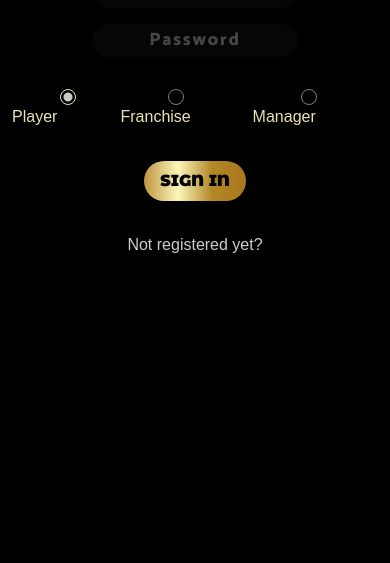
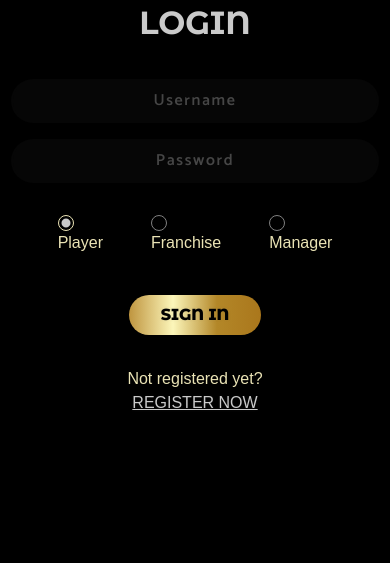
Before and after one commit to auctionr/AuctionR, a PHP site: page /login.html in a window 390 px wide. Shown: the part 281-844 px from the top of the page. Run offline with PHP 8.4, Linux system fonts and the light colour scheme; some web fonts are replaced.

Commit message:
css folder

```diff
--- a/src/login.css
+++ b/src/css/login.css
@@ -40,9 +40,9 @@ h4 {
   justify-content: center;
   align-items: center;
   font-family: var(--f2);
-  font-size: 2rem;
+  font-size: 0.6rem;
   font-weight: 800;
-  margin: 0 0 2rem 0;
+  margin: 0 0 2rem 2rem;
 }
 
 .footer {
@@ -61,6 +61,7 @@ h4 {
   align-items: center;
   justify-content: center;
   border-radius: 1.5em;
+  height:90%;
   box-shadow: 0px 11px 35px 2px rgba(0, 0, 0, 0.14);
 }
 
@@ -69,13 +70,20 @@ h4 {
   font-family: var(--f2);
   font-weight: bold;
   font-size: 2em;
+  display:flex;
+  flex-direction: column;
+  align-items: center;
+
 }
 
+
 .un {
+  width:23em;
   color: var(--c4);
   opacity: 0.6;
-  font-weight: 800;
-  font-size: 1.12em;
+  font-weight: 600;
+  padding:0.5rem 0;
+  font-size:1em;
   letter-spacing: 0.1em;
   background: rgba(245, 245, 245, 0.04);
   border: none;
@@ -85,6 +93,7 @@ h4 {
   text-align: center;
   font-family: var(--f1);
   margin: .5rem 0;
+  margin-top: 2em;
 }
 
 .form1{
@@ -102,10 +111,12 @@ h4 {
 }
 
 .pass {
+  width:23em;
   color: var(--c4);
   opacity: 0.6;
-  font-weight: 800;
-  font-size: 1.12em;
+  padding:0.5rem 0;
+  font-weight: 600;
+  font-size: 1em;
   letter-spacing: 0.1em;
   background: rgba(245, 245, 245, 0.04);
   border: none;
@@ -125,11 +136,13 @@ h4 {
 .l-choice{
   display: flex;
   align-items: center;
+  margin-left:3em;
 }
 
 .un:focus,
 .pass:focus {
-  border: 2px solid var(--c3) !important;
+  border: 1px solid var(--c3) !important;
+
 }
 
 .signin {
@@ -137,14 +150,14 @@ h4 {
   border-radius: 6em;
   color: var(--c1);
   font-family: var(--f2);
-  font-weight: 900;
+  font-weight: 800;
   background: linear-gradient(to right, #bf953f, #fcf6ba, #b38728, #aa771c);
   border: 0;
-  padding: .5em 1em;
+  padding: .5em 2em;
   font-family: var(--f2);
   font-size: 1rem;
   box-shadow: 0 0 20px 1px rgba(0, 0, 0, 0.04);
-  margin: 2rem 0 1rem 0;
+  margin: 2.5rem 0 1rem 0;
 }
 
 .forgot {
@@ -165,13 +178,13 @@ label > input[type="radio"] {
 }
 label > input[type="radio"] + *::before {
   content: "";
-  display: inline-flex;
+  display:inline-flex;
 
-  vertical-align: bottom;
+  vertical-align: center;
   width: 1rem;
   height: 1rem;
-  margin-right: 0.3rem;
-  margin-left: 3em;
+  margin-right: .3rem;
+
   border-radius: 50%;
   border-style: solid;
   border-width: 0.1rem;
--- a/src/franchisedashboard.html
+++ b/src/franchisedashboard.html
@@ -23,7 +23,7 @@
       href="https://fonts.googleapis.com/css2?family=Catamaran:wght@100;200;300;400;500;600;700;800;900&family=Martel+Sans:wght@200;300;400;600;700;800;900&family=Montserrat+Alternates:ital,wght@0,100;0,200;0,300;0,400;0,500;0,600;0,700;0,800;0,900;1,100;1,200;1,300;1,400;1,500;1,600;1,700;1,800;1,900&display=swap"
       rel="stylesheet"
     />
-    <link rel="stylesheet" href="./auctionr.css" />
+    <link rel="stylesheet" href="./css/auctionr.css" />
     <script
       src="https://code.jquery.com/jquery-3.6.0.min.js"
       integrity="sha256-/xUj+3OJU5yExlq6GSYGSHk7tPXikynS7ogEvDej/m4="
--- a/src/index.html
+++ b/src/index.html
@@ -23,7 +23,7 @@
       href="https://fonts.googleapis.com/css2?family=Catamaran:wght@100;200;300;400;500;600;700;800;900&family=Martel+Sans:wght@200;300;400;600;700;800;900&family=Montserrat+Alternates:ital,wght@0,100;0,200;0,300;0,400;0,500;0,600;0,700;0,800;0,900;1,100;1,200;1,300;1,400;1,500;1,600;1,700;1,800;1,900&display=swap"
       rel="stylesheet"
     />
-    <link rel="stylesheet" href="./auctionr.css" />
+    <link rel="stylesheet" href="./css/auctionr.css" />
     <script
       src="https://code.jquery.com/jquery-3.6.0.min.js"
       integrity="sha256-/xUj+3OJU5yExlq6GSYGSHk7tPXikynS7ogEvDej/m4="
--- a/src/login.html
+++ b/src/login.html
@@ -24,7 +24,7 @@
           href="https://fonts.googleapis.com/css2?family=Catamaran:wght@100;200;300;400;500;600;700;800;900&family=Martel+Sans:wght@200;300;400;600;700;800;900&family=Montserrat+Alternates:ital,wght@0,100;0,200;0,300;0,400;0,500;0,600;0,700;0,800;0,900;1,100;1,200;1,300;1,400;1,500;1,600;1,700;1,800;1,900&display=swap"
           rel="stylesheet"
         />
-        <link rel="stylesheet" href="./login.css" />
+        <link rel="stylesheet" href="./css/login.css" />
         <script
           src="https://code.jquery.com/jquery-3.6.0.min.js"
           integrity="sha256-/xUj+3OJU5yExlq6GSYGSHk7tPXikynS7ogEvDej/m4="
@@ -42,7 +42,7 @@
         <div class="container">
             <div class="login">
 
-                <p class="sign"> <img src="../public/LogoA.png" height="120" width="120"> <br/>LOGIN</p>
+                <div class="sign"> <img src="../public/LogoA.png" height="150" width="150"> <div>LOGIN</div></div>
 
                 <form class="form1">
                   <input class="un" type="text" placeholder="Username">
@@ -50,19 +50,19 @@
                   <fieldset class="login-choice">
                     <label class="l-choice">
                       <input type="radio" name="radio-button" value="css" checked value="Player" />
-                      <span>Player</span>
+                      <span style="padding-right:3rem;">Player</span>
                     </label>
-                    <label class="l-choice">
+                    <label >
                       <input type="radio" name="radio-button" value="franchise" />
-                      <span>Franchise</span>
+                      <span style="padding-right:3rem;">Franchise</span>
                     </label>
-                    <label class="l-choice">
+                    <label >
                       <input type="radio" name="radio-button" value="Manager" />
-                      <span>Manager</span>
+                      <span style="padding-right:3rem;">Manager</span>
                     </label>
                   </fieldset>
                   <a class="signin">SIGN IN</a>
-                  <p class="new-reg"><a href="register.html">Not registered yet?</p>
+                  <p class="new-reg">Not registered yet?<a style="text-decoration: underline" href="register.html">REGISTER NOW</p>
  </div>
       </body>
     </html>
--- a/src/playerdashboard.html
+++ b/src/playerdashboard.html
@@ -23,7 +23,7 @@
       href="https://fonts.googleapis.com/css2?family=Catamaran:wght@100;200;300;400;500;600;700;800;900&family=Martel+Sans:wght@200;300;400;600;700;800;900&family=Montserrat+Alternates:ital,wght@0,100;0,200;0,300;0,400;0,500;0,600;0,700;0,800;0,900;1,100;1,200;1,300;1,400;1,500;1,600;1,700;1,800;1,900&display=swap"
       rel="stylesheet"
     />
-    <link rel="stylesheet" href="./auctionr.css" />
+    <link rel="stylesheet" href="./css/auctionr.css" />
     <script
       src="https://code.jquery.com/jquery-3.6.0.min.js"
       integrity="sha256-/xUj+3OJU5yExlq6GSYGSHk7tPXikynS7ogEvDej/m4="
```
Also changed, not shown: src/register.html (+3 -15 lines), src/css/auctionr.css (renamed from src/auctionr.css), src/css/register.css (renamed from src/register.css).
